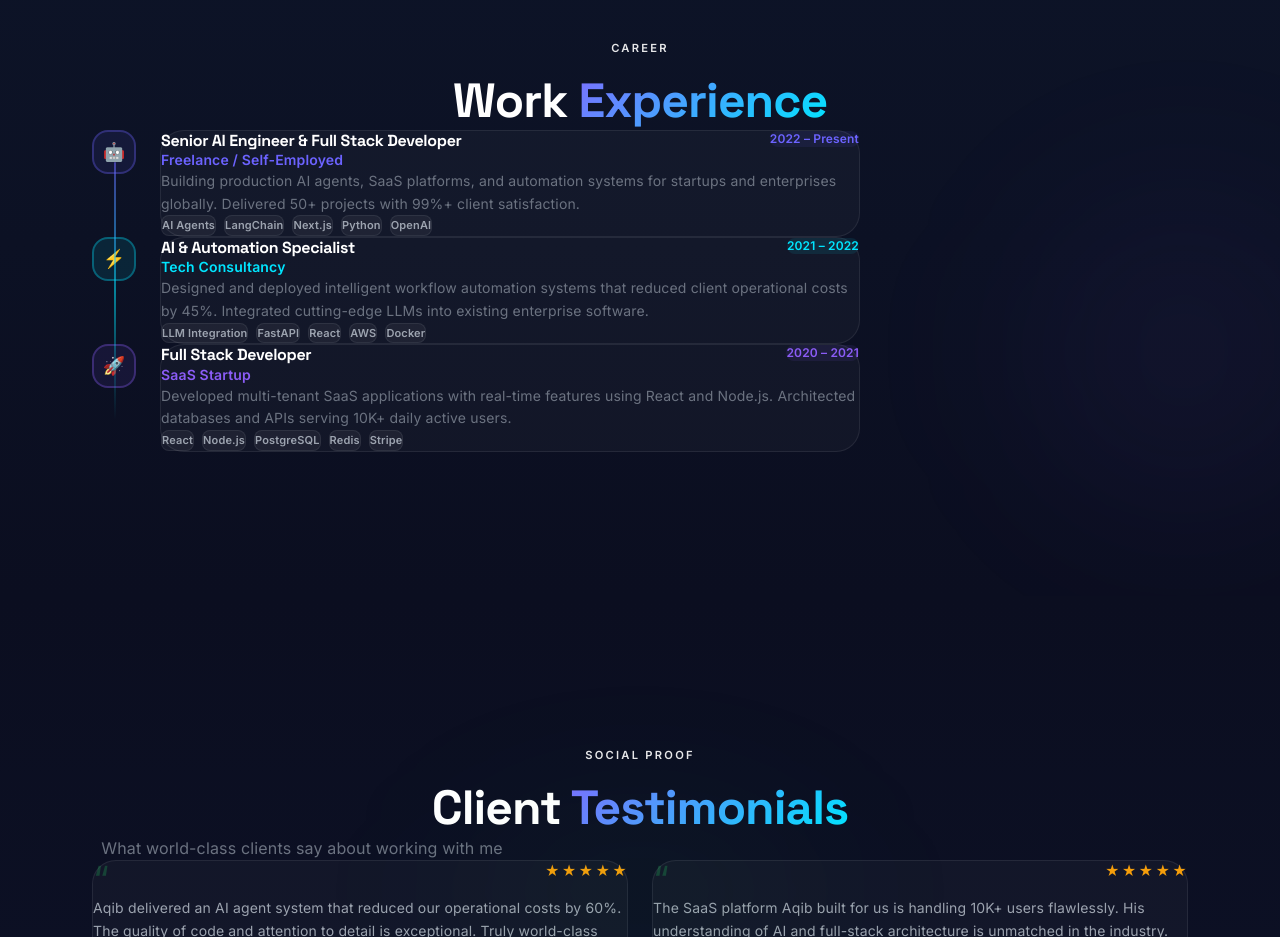
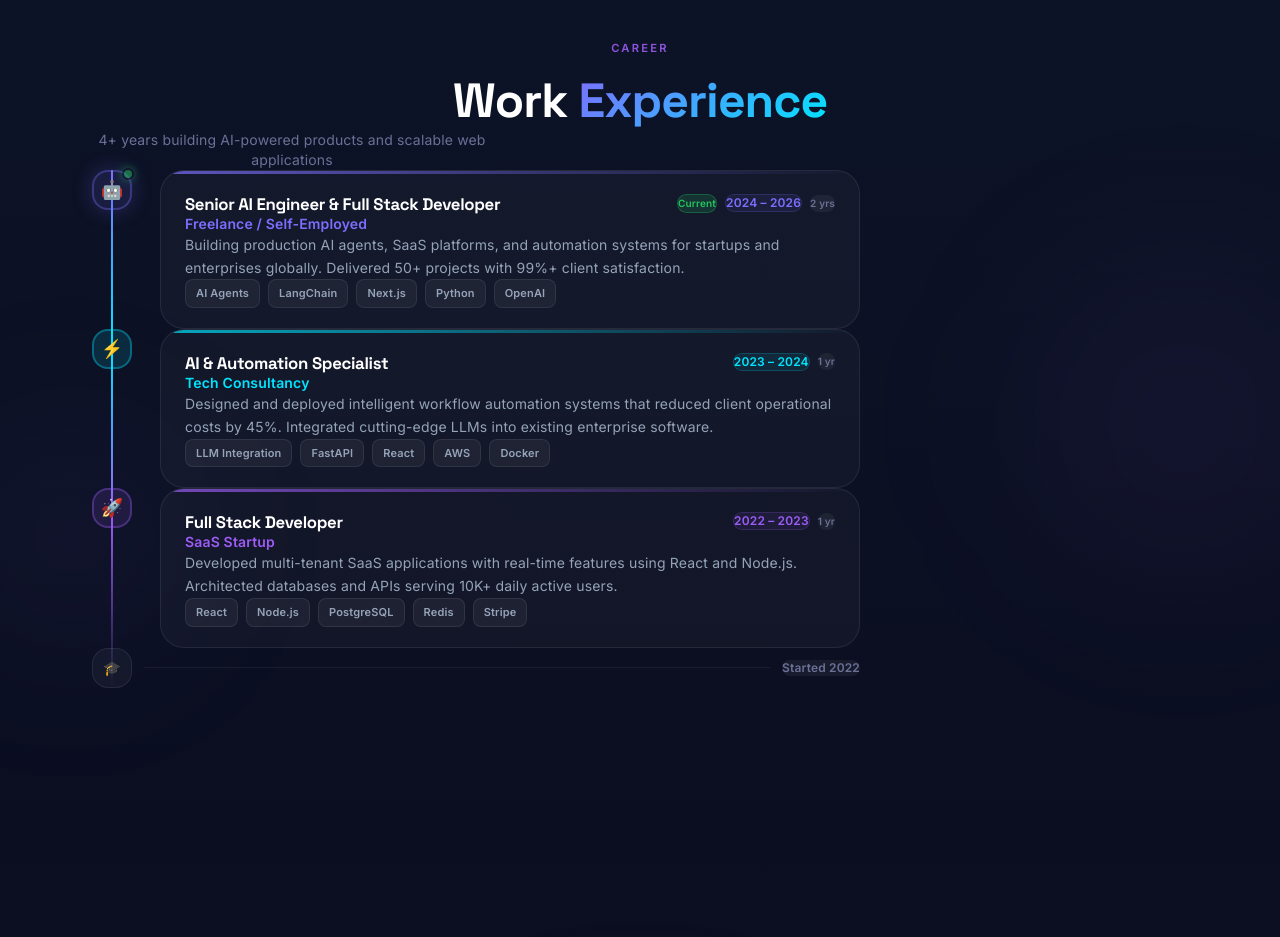
Before and after one commit to MuhammadAqib2310/Portfolio, a Next.js app: page / in a window 1280 px wide. Shown: the part 5160-6097 px from the top of the page. Built offline with nearby package versions, Linux system fonts and the light colour scheme.

Commit message:
feat: experience section redesign with 2022-2026 dates

```diff
--- a/src/components/Experience.tsx
+++ b/src/components/Experience.tsx
@@ -4,109 +4,266 @@ import { useRef } from "react";
 
 const experiences = [
   {
-    role:"Senior AI Engineer & Full Stack Developer",
-    company:"Freelance / Self-Employed",
-    period:"2022 – Present",
-    desc:"Building production AI agents, SaaS platforms, and automation systems for startups and enterprises globally. Delivered 50+ projects with 99%+ client satisfaction.",
-    tags:["AI Agents","LangChain","Next.js","Python","OpenAI"],
-    color:"#6C63FF", icon:"🤖",
+    role: "Senior AI Engineer & Full Stack Developer",
+    company: "Freelance / Self-Employed",
+    period: "2024 – 2026",
+    duration: "2 yrs",
+    desc: "Building production AI agents, SaaS platforms, and automation systems for startups and enterprises globally. Delivered 50+ projects with 99%+ client satisfaction.",
+    tags: ["AI Agents", "LangChain", "Next.js", "Python", "OpenAI"],
+    color: "#7C6FFF",
+    icon: "🤖",
+    current: true,
   },
   {
-    role:"AI & Automation Specialist",
-    company:"Tech Consultancy",
-    period:"2021 – 2022",
-    desc:"Designed and deployed intelligent workflow automation systems that reduced client operational costs by 45%. Integrated cutting-edge LLMs into existing enterprise software.",
-    tags:["LLM Integration","FastAPI","React","AWS","Docker"],
-    color:"#00E5FF", icon:"⚡",
+    role: "AI & Automation Specialist",
+    company: "Tech Consultancy",
+    period: "2023 – 2024",
+    duration: "1 yr",
+    desc: "Designed and deployed intelligent workflow automation systems that reduced client operational costs by 45%. Integrated cutting-edge LLMs into existing enterprise software.",
+    tags: ["LLM Integration", "FastAPI", "React", "AWS", "Docker"],
+    color: "#00E5FF",
+    icon: "⚡",
+    current: false,
   },
   {
-    role:"Full Stack Developer",
-    company:"SaaS Startup",
-    period:"2020 – 2021",
-    desc:"Developed multi-tenant SaaS applications with real-time features using React and Node.js. Architected databases and APIs serving 10K+ daily active users.",
-    tags:["React","Node.js","PostgreSQL","Redis","Stripe"],
-    color:"#8B5CF6", icon:"🚀",
+    role: "Full Stack Developer",
+    company: "SaaS Startup",
+    period: "2022 – 2023",
+    duration: "1 yr",
+    desc: "Developed multi-tenant SaaS applications with real-time features using React and Node.js. Architected databases and APIs serving 10K+ daily active users.",
+    tags: ["React", "Node.js", "PostgreSQL", "Redis", "Stripe"],
+    color: "#9D5CF6",
+    icon: "🚀",
+    current: false,
   },
 ];
 
 export default function Experience() {
   const ref    = useRef(null);
-  const inView = useInView(ref, { once:true, margin:"-80px" });
+  const inView = useInView(ref, { once: true, margin: "-80px" });
 
   return (
-    <section id="experience" ref={ref} className="section-pad relative overflow-hidden" style={{ background:"linear-gradient(180deg, #0D1428 0%, #0B0E20 100%)" }}>
+    <section
+      id="experience"
+      ref={ref}
+      className="section-pad relative overflow-hidden"
+      style={{ background: "linear-gradient(180deg, #0D1428 0%, #0B0E20 100%)" }}
+    >
+      {/* BG glow */}
       <div className="absolute pointer-events-none rounded-full"
-        style={{ width:500, height:500, top:"30%", right:"-12%",
-          background:"radial-gradient(circle,rgba(139,92,246,0.07),transparent 65%)", filter:"blur(80px)" }} />
+        style={{ width: 500, height: 500, top: "30%", right: "-12%",
+          background: "radial-gradient(circle, rgba(157,92,246,0.08), transparent 65%)",
+          filter: "blur(80px)" }} />
+      <div className="absolute pointer-events-none rounded-full"
+        style={{ width: 400, height: 400, bottom: "10%", left: "-10%",
+          background: "radial-gradient(circle, rgba(124,111,255,0.07), transparent 65%)",
+          filter: "blur(70px)" }} />
 
       <div className="wrap">
+        {/* Heading */}
         <motion.div
-          initial={{ opacity:0, y:28 }} animate={inView?{ opacity:1, y:0 }:{}} transition={{ duration:.65 }}
-          className="text-center mb-14">
-          <span className="sec-label" style={{ color:"var(--violet)" }}>Career</span>
-          <h2 className="font-bold" style={{ fontSize:"clamp(2rem,5vw,3rem)", color:"#fff" }}>
+          initial={{ opacity: 0, y: 28 }}
+          animate={inView ? { opacity: 1, y: 0 } : {}}
+          transition={{ duration: 0.65 }}
+          className="text-center mb-16"
+        >
+          <span className="sec-label" style={{ color: "#9D5CF6" }}>Career</span>
+          <h2 style={{ fontSize: "clamp(2rem,5vw,3rem)", color: "#fff" }}>
             Work <span className="g-text">Experience</span>
           </h2>
+          <p className="text-sm mt-3 mx-auto" style={{ color: "#6B7096", maxWidth: 400 }}>
+            4+ years building AI-powered products and scalable web applications
+          </p>
         </motion.div>
 
-        <div className="max-w-3xl mx-auto relative">
+        {/* Timeline */}
+        <div className="max-w-3xl mx-auto">
+          <div className="relative">
+
             {/* Vertical line */}
-          <div className="hidden sm:block absolute top-8 bottom-8 w-[2px] rounded-full"
-            style={{ left:"22px", background:"linear-gradient(to bottom,#6C63FF88,#00E5FF88,transparent)" }} />
+            <div
+              className="hidden sm:block absolute top-0 bottom-0"
+              style={{
+                left: "19px",
+                width: "2px",
+                background: "linear-gradient(to bottom, #7C6FFF, #00E5FF, #9D5CF6, transparent)",
+                borderRadius: "1px",
+              }}
+            />
 
-          <div className="space-y-6 sm:space-y-8">
+            <div className="space-y-6">
               {experiences.map((exp, i) => (
-              <motion.div key={exp.role}
-                initial={{ opacity:0, x:-30 }}
-                animate={inView?{ opacity:1, x:0 }:{}}
-                transition={{ duration:.6, delay:i*.14, ease:"easeOut" as const }}
-                className="flex flex-col sm:flex-row gap-4 sm:gap-6">
-
-                {/* Dot */}
-                <div className="hidden sm:flex flex-shrink-0 items-start pt-1">
-                  <motion.div whileHover={{ scale:1.15 }}
-                    className="w-11 h-11 rounded-2xl flex items-center justify-center text-lg flex-shrink-0"
-                    style={{ background:`${exp.color}18`, border:`2px solid ${exp.color}50` }}>
+                <motion.div
+                  key={exp.role}
+                  initial={{ opacity: 0, x: -32 }}
+                  animate={inView ? { opacity: 1, x: 0 } : {}}
+                  transition={{ duration: 0.6, delay: i * 0.15, ease: "easeOut" }}
+                  className="flex gap-5 sm:gap-7"
+                >
+                  {/* Icon dot */}
+                  <div className="hidden sm:flex flex-col items-center flex-shrink-0">
+                    <motion.div
+                      whileHover={{ scale: 1.18 }}
+                      className="w-10 h-10 rounded-2xl flex items-center justify-center text-lg flex-shrink-0 relative"
+                      style={{
+                        background: `${exp.color}20`,
+                        border: `2px solid ${exp.color}55`,
+                        boxShadow: exp.current ? `0 0 20px ${exp.color}40` : "none",
+                      }}
+                    >
                       {exp.icon}
+                      {/* Pulse for current job */}
+                      {exp.current && (
+                        <span
+                          className="absolute -top-1 -right-1 w-3 h-3 rounded-full border-2"
+                          style={{
+                            background: "#22C55E",
+                            borderColor: "#0D1428",
+                            boxShadow: "0 0 8px #22C55E",
+                            animation: "pulse-glow 2s ease-in-out infinite",
+                          }}
+                        />
+                      )}
                     </motion.div>
                   </div>
 
                   {/* Card */}
                   <motion.div
-                  whileHover={{ borderColor:`${exp.color}40`, boxShadow:`0 16px 50px ${exp.color}12` }}
-                  className="flex-1 card p-5 sm:p-6 transition-all duration-300">
-                  {/* Mobile icon + period */}
+                    whileHover={{
+                      borderColor: `${exp.color}50`,
+                      boxShadow: `0 20px 60px ${exp.color}15`,
+                    }}
+                    className="flex-1 rounded-3xl transition-all duration-300 overflow-hidden"
+                    style={{
+                      background: "rgba(255,255,255,0.03)",
+                      border: "1px solid rgba(255,255,255,0.08)",
+                    }}
+                  >
+                    {/* Top color strip */}
+                    <div
+                      style={{
+                        height: "3px",
+                        background: `linear-gradient(90deg, ${exp.color}, transparent)`,
+                        opacity: 0.7,
+                      }}
+                    />
+
+                    <div style={{ padding: "1.25rem 1.5rem" }}>
+                      {/* Mobile: icon + period */}
                       <div className="flex items-center gap-3 mb-3 sm:hidden">
-                    <div className="w-9 h-9 rounded-xl flex items-center justify-center text-base"
-                      style={{ background:`${exp.color}18`, border:`1.5px solid ${exp.color}50` }}>
+                        <div
+                          className="w-8 h-8 rounded-xl flex items-center justify-center text-sm relative"
+                          style={{ background: `${exp.color}20`, border: `1.5px solid ${exp.color}50` }}
+                        >
                           {exp.icon}
+                          {exp.current && (
+                            <span className="absolute -top-1 -right-1 w-2.5 h-2.5 rounded-full border-2"
+                              style={{ background: "#22C55E", borderColor: "#0D1428" }} />
+                          )}
                         </div>
-                    <span className="text-xs px-3 py-1 rounded-full font-bold"
-                      style={{ background:`${exp.color}18`, color:exp.color }}>
+                        <span
+                          className="text-xs font-bold px-3 py-1 rounded-full"
+                          style={{ background: `${exp.color}18`, color: exp.color }}
+                        >
                           {exp.period}
                         </span>
                       </div>
 
-                  <div className="flex flex-wrap justify-between items-start gap-2 mb-1">
-                    <h3 className="text-sm sm:text-base font-bold" style={{ color:"#fff" }}>{exp.role}</h3>
-                    <span className="hidden sm:block text-xs px-3 py-1 rounded-full font-bold flex-shrink-0"
-                      style={{ background:`${exp.color}16`, color:exp.color }}>
+                      {/* Header row */}
+                      <div className="flex flex-wrap items-start justify-between gap-3 mb-1">
+                        <div className="flex-1 min-w-0">
+                          <h3
+                            className="font-bold truncate"
+                            style={{ fontSize: "clamp(0.9rem, 2vw, 1.05rem)", color: "#fff" }}
+                          >
+                            {exp.role}
+                          </h3>
+                        </div>
+
+                        {/* Desktop period badge */}
+                        <div className="hidden sm:flex items-center gap-2 flex-shrink-0">
+                          {exp.current && (
+                            <span
+                              className="text-[10px] font-bold px-2 py-0.5 rounded-full"
+                              style={{ background: "rgba(34,197,94,0.15)", color: "#22C55E", border: "1px solid rgba(34,197,94,0.3)" }}
+                            >
+                              Current
+                            </span>
+                          )}
+                          <span
+                            className="text-xs font-bold px-3 py-1.5 rounded-xl"
+                            style={{ background: `${exp.color}15`, color: exp.color, border: `1px solid ${exp.color}30` }}
+                          >
                             {exp.period}
                           </span>
+                          <span
+                            className="text-[10px] font-semibold px-2 py-1 rounded-lg"
+                            style={{ background: "rgba(255,255,255,0.05)", color: "#6B7096" }}
+                          >
+                            {exp.duration}
+                          </span>
                         </div>
-                  <p className="text-xs sm:text-sm font-bold mb-3" style={{ color:exp.color }}>{exp.company}</p>
-                  <p className="text-xs sm:text-sm leading-relaxed mb-4" style={{ color:"#6B7280" }}>{exp.desc}</p>
+                      </div>
+
+                      {/* Company */}
+                      <p
+                        className="font-bold mb-3 text-sm"
+                        style={{ color: exp.color }}
+                      >
+                        {exp.company}
+                      </p>
+
+                      {/* Description */}
+                      <p
+                        className="text-sm leading-relaxed mb-4"
+                        style={{ color: "#94A3B8" }}
+                      >
+                        {exp.desc}
+                      </p>
+
+                      {/* Tags */}
                       <div className="flex flex-wrap gap-2">
                         {exp.tags.map(t => (
-                      <span key={t} className="px-2.5 py-1 rounded-lg text-[11px] font-semibold"
-                        style={{ background:"rgba(255,255,255,0.05)", color:"#9CA3AF", border:"1px solid rgba(255,255,255,0.07)" }}>
+                          <span
+                            key={t}
+                            className="text-[11px] font-semibold"
+                            style={{
+                              padding: "0.25rem 0.625rem",
+                              borderRadius: "0.5rem",
+                              background: "rgba(255,255,255,0.05)",
+                              color: "#94A3B8",
+                              border: "1px solid rgba(255,255,255,0.08)",
+                            }}
+                          >
                             {t}
                           </span>
                         ))}
                       </div>
+                    </div>
                   </motion.div>
                 </motion.div>
               ))}
+            </div>
+
+            {/* Bottom year label */}
+            <motion.div
+              initial={{ opacity: 0 }}
+              animate={inView ? { opacity: 1 } : {}}
+              transition={{ delay: 0.8 }}
+              className="hidden sm:flex items-center gap-3 mt-6"
+              style={{ paddingLeft: "0px" }}
+            >
+              <div
+                className="w-10 h-10 rounded-2xl flex items-center justify-center text-sm font-black flex-shrink-0"
+                style={{ background: "rgba(255,255,255,0.04)", border: "1px solid rgba(255,255,255,0.08)", color: "#6B7096" }}
+              >
+                🎓
+              </div>
+              <div className="flex-1 h-px" style={{ background: "rgba(255,255,255,0.06)" }} />
+              <span className="text-xs font-bold px-3 py-1.5 rounded-xl" style={{ background: "rgba(255,255,255,0.05)", color: "#6B7096" }}>
+                Started 2022
+              </span>
+            </motion.div>
           </div>
         </div>
       </div>
```
Lines whose indentation alone changed are shown as unchanged.
